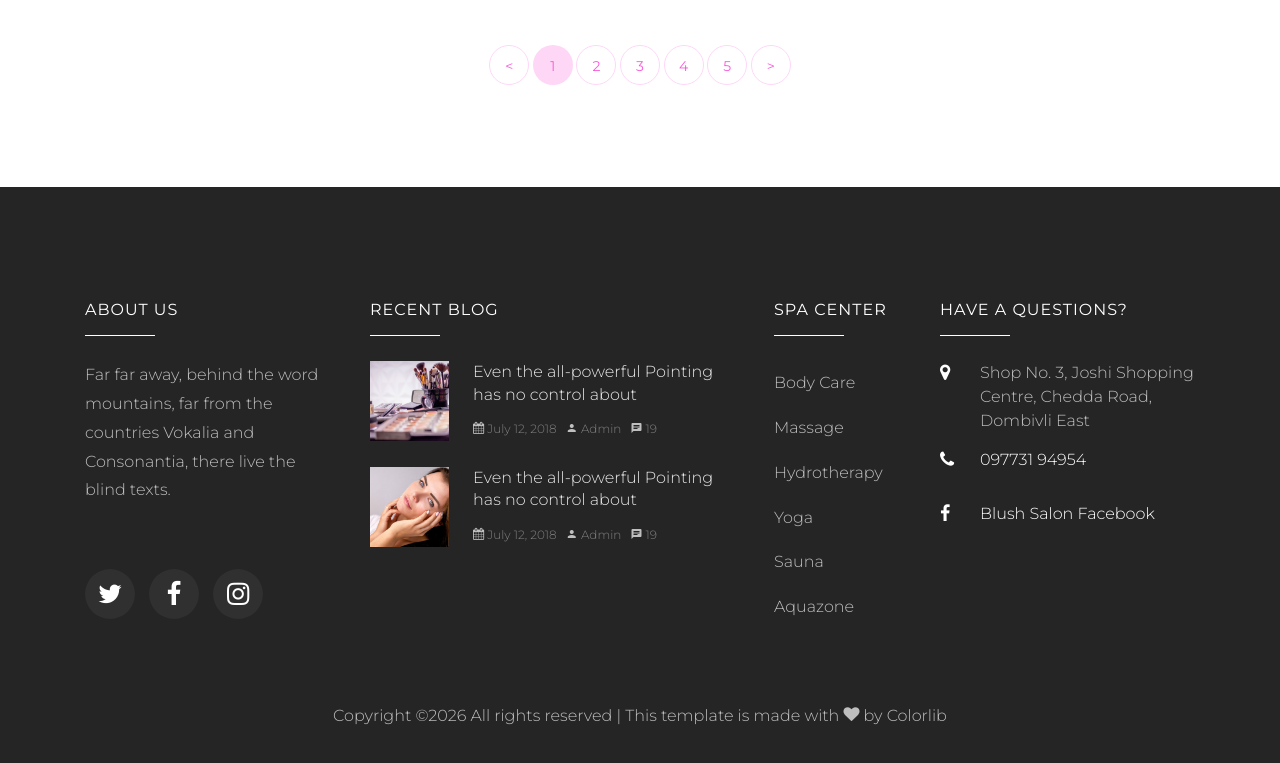
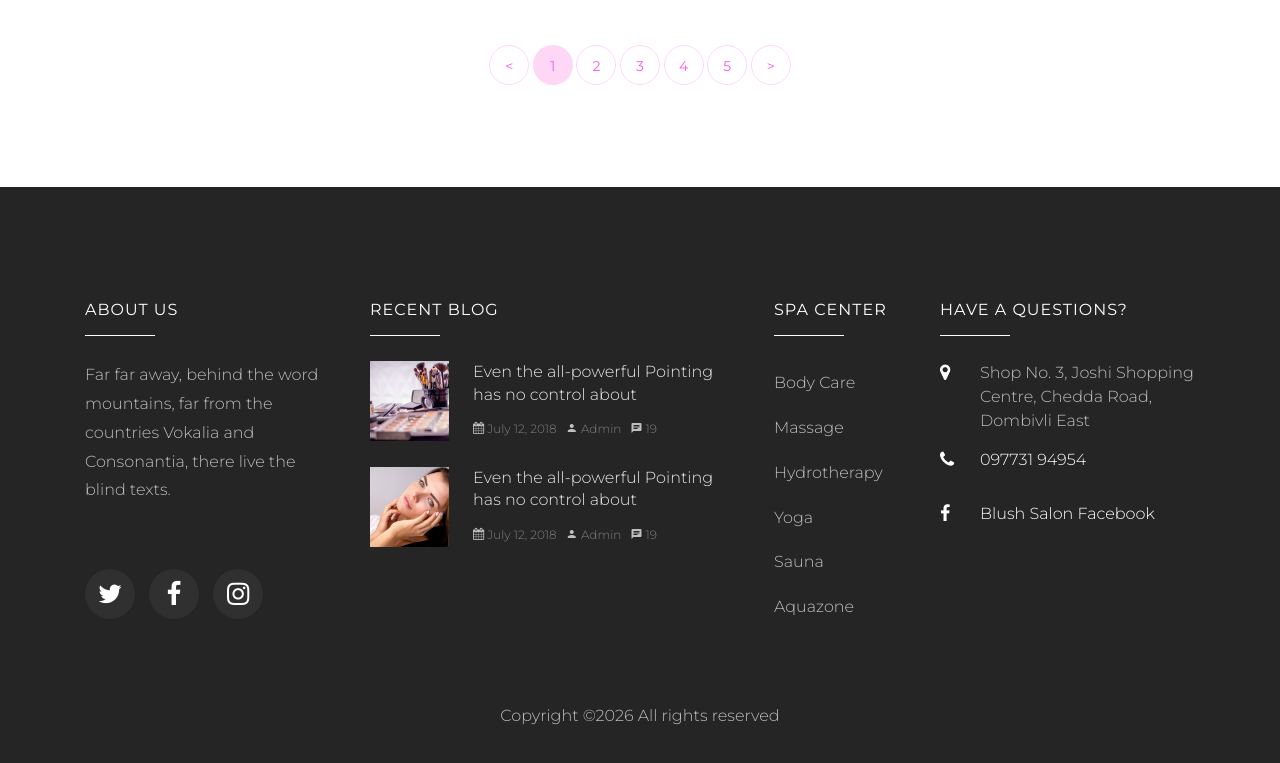
Before and after one commit to Allsafecyber122/blushBeauty, a plain HTML site: page blog.html in a window 1280 px wide. Shown: the part 2158-2921 px from the top of the page. Drawn offline with Linux system fonts and the light colour scheme; files whose address does not match are found by name.

Commit message:
wirnation

```diff
--- a/about.html
+++ b/about.html
@@ -215,7 +215,7 @@
           <div class="col-md-12 text-center">
 
             <p><!-- Link back to Colorlib can't be removed. Template is licensed under CC BY 3.0. -->
-  Copyright &copy;<script>document.write(new Date().getFullYear());</script> All rights reserved | This template is made with <i class="icon-heart" aria-hidden="true"></i> by <a href="https://colorlib.com" target="_blank">Colorlib</a>
+  Copyright &copy;<script>document.write(new Date().getFullYear());</script> All rights reserved
   <!-- Link back to Colorlib can't be removed. Template is licensed under CC BY 3.0. --></p>
           </div>
         </div>
--- a/blog.html
+++ b/blog.html
@@ -257,7 +257,7 @@
           <div class="col-md-12 text-center">
 
             <p><!-- Link back to Colorlib can't be removed. Template is licensed under CC BY 3.0. -->
-  Copyright &copy;<script>document.write(new Date().getFullYear());</script> All rights reserved | This template is made with <i class="icon-heart" aria-hidden="true"></i> by <a href="https://colorlib.com" target="_blank">Colorlib</a>
+  Copyright &copy;<script>document.write(new Date().getFullYear());</script> All rights reserved
   <!-- Link back to Colorlib can't be removed. Template is licensed under CC BY 3.0. --></p>
           </div>
         </div>
```
Also changed, not shown: blog-single.html (+1 -1 lines), contact.html (+1 -1 lines), index.html (+2 -2 lines), services.html (+1 -1 lines), work.html (+1 -1 lines).
